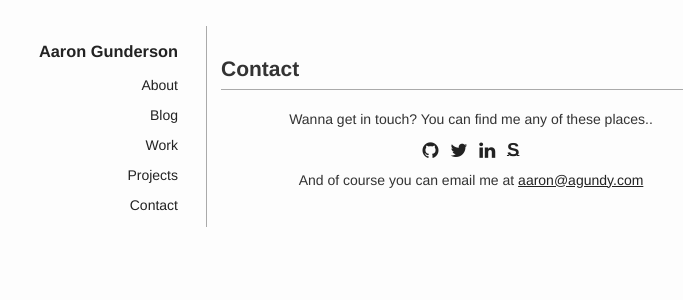
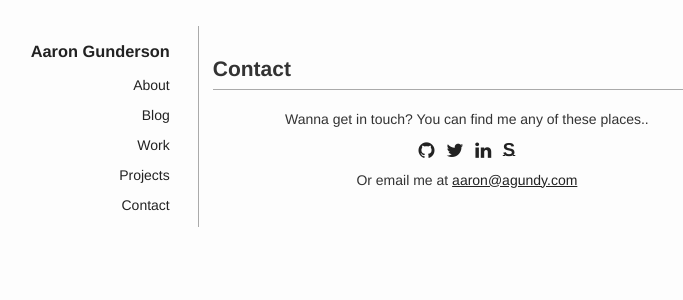
Before and after one commit to agundy/agundy.github.io, a Jekyll site: the page built from contact/index.html, in a window 1280 px wide. Shown: the top 300 px of the page, without its empty margins (289-972 px from the left). Built offline with Jekyll 4.4.1, drawn with Linux system fonts in a browser that asks for light colours.

```diff
--- a/Gemfile
+++ b/Gemfile
@@ -3,4 +3,5 @@ source 'https://rubygems.org' do
     gem 'jekyll-feed'
     gem 'jekyll-gist'
     gem 'jekyll-redirect-from'
+    gem 'jekyll-sitemap'
 end
--- a/_config.yml
+++ b/_config.yml
@@ -4,7 +4,7 @@ plugins:
   - jekyll-feed
   - jekyll-paginate
   - jekyll-redirect-from
-
+  - jekyll-sitemap
 
 paginate: 6
 paginate_path: blog/:num/
--- a/contact/index.html
+++ b/contact/index.html
@@ -5,18 +5,16 @@ header: Contact
 description: How to contact Aaron Gunderson
 ---
 
-<div class="col-md-12 text-center">
-  <p>Wanna get in touch? You can find me any of these places..</p>
+<p class="text-center">Wanna get in touch? You can find me any of these places..</p>
 
-  <p>
-  <a href="http://www.github.com/agundy" target="_blank"><i class="fa fa-github fa-lg"></i></a>&nbsp;&nbsp;
+<p class="text-center">
+<a href="http://www.github.com/agundy" target="_blank"><i class="fa fa-github fa-lg"></i></a>&nbsp;&nbsp;
 
-  <a href="https://twitter.com/agundy_" target="_blank"><i class="fa fa-twitter fa-lg"></i></a>&nbsp;&nbsp;
+<a href="https://twitter.com/agundy_" target="_blank"><i class="fa fa-twitter fa-lg"></i></a>&nbsp;&nbsp;
 
-  <a href="https://www.linkedin.com/in/agundy" target="_blank"><i class="fa fa-linkedin fa-lg"></i></a>&nbsp;&nbsp;
+<a href="https://www.linkedin.com/in/agundy" target="_blank"><i class="fa fa-linkedin fa-lg"></i></a>&nbsp;&nbsp;
 
-  <a href="https://slides.com/aarongunderson" target="_blank"><b class="fa-lg">S</b></a>
-  </p>
+<a href="https://slides.com/aarongunderson" target="_blank"><b class="fa-lg">S</b></a>
+</p>
 
-  <p>And of course you can email me at <script>get_email_link()</script></p>
-</div>
+<p class="text-center">Or email me at <script>get_email_link()</script></p>
--- a/css/main.css
+++ b/css/main.css
@@ -21,7 +21,7 @@ body {
   }
 
   .content {
-    flex: 0 1 500px;
+    flex: 3 1 500px;
   }
 }
 
@@ -112,6 +112,8 @@ ul.unstyled {
 .blog-date {
   right:0px;
   top:4px;
+  min-width: 150px;
+  display: inline-block;
 }
 
 .blog-post-title {
```
Also changed, not shown: index.html (+13 -3 lines), Gemfile.lock.
